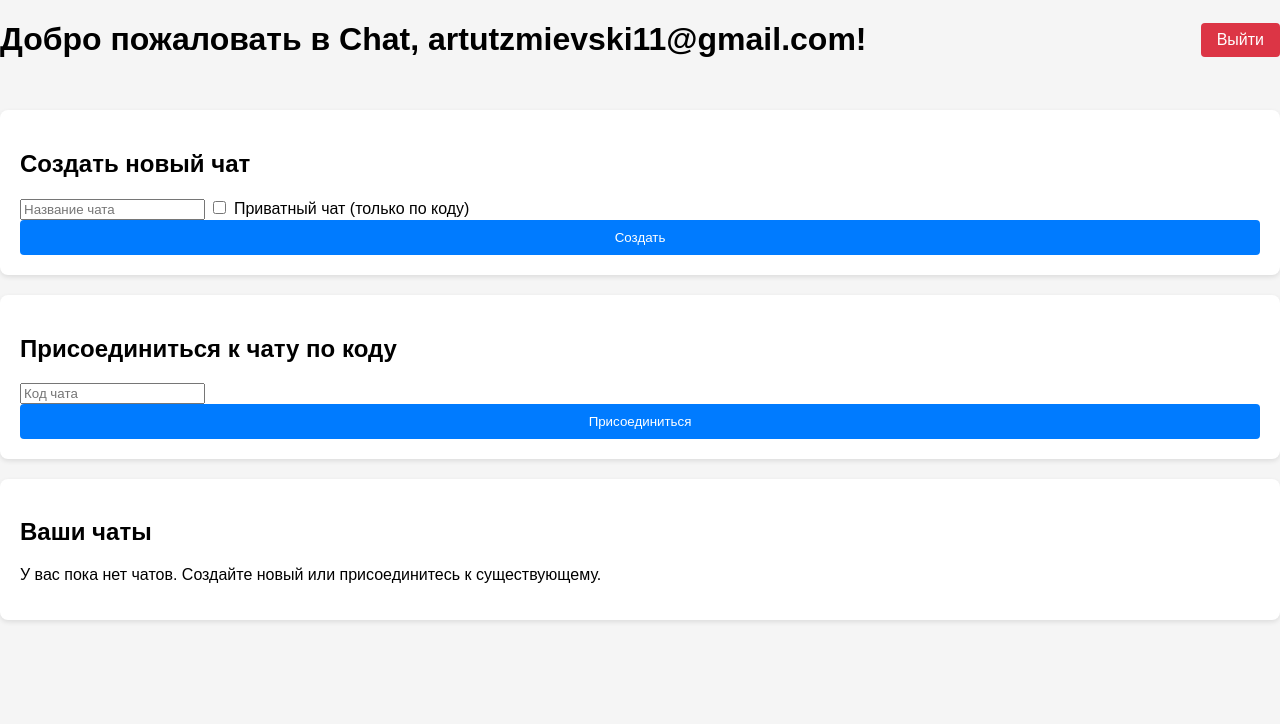
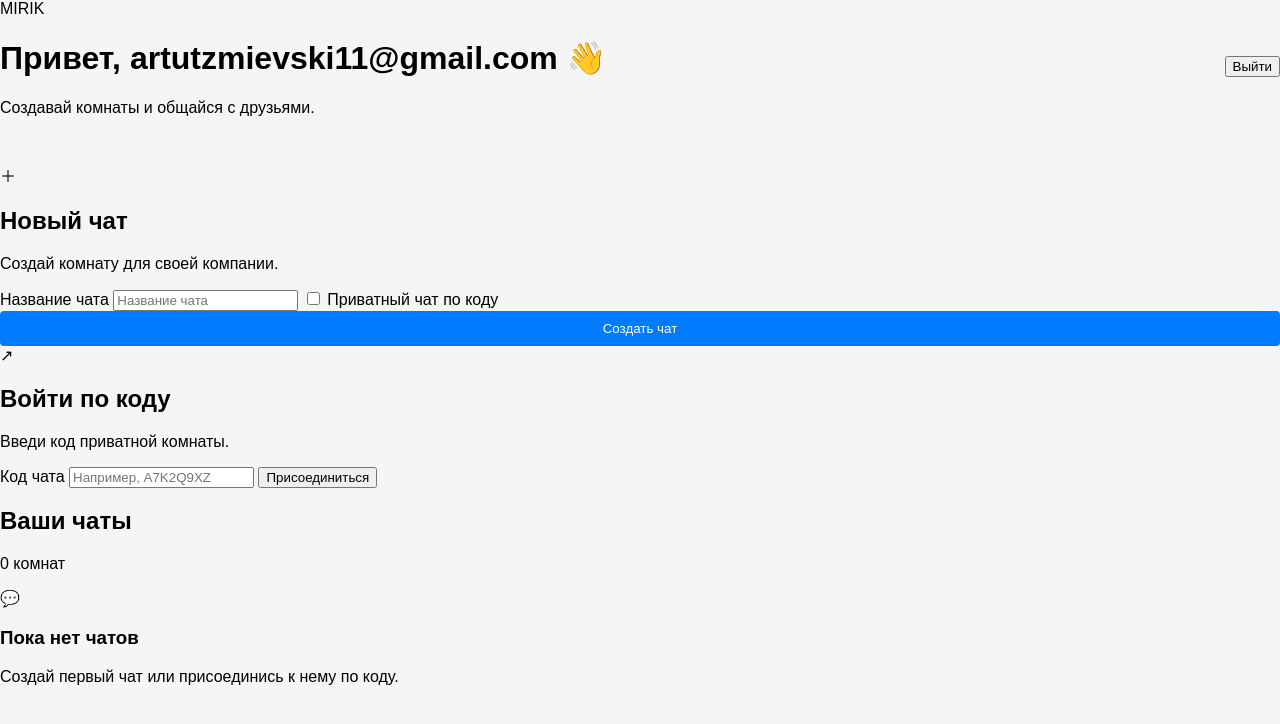
Before and after one commit to dlaksnetrogat-ux/mirik, a Flask app: page /dashboard in a window 1280 px wide. Shown: the top 724 px of the page. Run offline with Flask 3, Linux system fonts and the light colour scheme; a user stored in the database is signed in; data that the repository does not hold is empty.

Commit message:
Redesign dashboard and secure forms

```diff
--- a/templates/dashboard.html
+++ b/templates/dashboard.html
@@ -1,51 +1,78 @@
 {% extends "base.html" %}
+{% block title %}Чаты — Mirik{% endblock %}
 
 {% block content %}
-<div class="dashboard-container">
+<main class="dashboard-container">
     <header class="dashboard-header">
-        <h1>Добро пожаловать в Chat, {{ current_user.email }}!</h1>
-        <a href="{{ url_for('logout') }}" class="btn-logout">Выйти</a>
+        <div>
+            <div class="brand brand-left">MIRIK</div>
+            <h1>Привет, {{ current_user.email }} 👋</h1>
+            <p class="muted">Создавай комнаты и общайся с друзьями.</p>
+        </div>
+        <form method="POST" action="{{ url_for('logout') }}">
+            <input type="hidden" name="csrf_token" value="{{ csrf_token() }}">
+            <button type="submit" class="btn-danger">Выйти</button>
+        </form>
     </header>
 
-    <div class="dashboard-content">
-        <div class="chat-creation">
-            <h2>Создать новый чат</h2>
+    <section class="dashboard-grid">
+        <article class="card">
+            <div class="card-icon">＋</div>
+            <h2>Новый чат</h2>
+            <p class="muted">Создай комнату для своей компании.</p>
             <form method="POST" action="{{ url_for('create_chat') }}">
-                <input type="text" name="chat_name" placeholder="Название чата" required>
-                <label>
-                    <input type="checkbox" name="is_private"> Приватный чат (только по коду)
+                <input type="hidden" name="csrf_token" value="{{ csrf_token() }}">
+                <label class="sr-only" for="chat_name">Название чата</label>
+                <input type="text" id="chat_name" name="chat_name" placeholder="Название чата" maxlength="100" required>
+                <label class="check-row">
+                    <input type="checkbox" name="is_private">
+                    <span>Приватный чат по коду</span>
                 </label>
-                <button type="submit" class="btn-primary">Создать</button>
+                <button type="submit" class="btn-primary">Создать чат</button>
             </form>
-        </div>
+        </article>
 
-        <div class="chat-join">
-            <h2>Присоединиться к чату по коду</h2>
+        <article class="card">
+            <div class="card-icon">↗</div>
+            <h2>Войти по коду</h2>
+            <p class="muted">Введи код приватной комнаты.</p>
             <form method="POST" action="{{ url_for('join_chat') }}">
-                <input type="text" name="code" placeholder="Код чата" required>
-                <button type="submit" class="btn-primary">Присоединиться</button>
+                <input type="hidden" name="csrf_token" value="{{ csrf_token() }}">
+                <label class="sr-only" for="code">Код чата</label>
+                <input type="text" id="code" name="code" placeholder="Например, A7K2Q9XZ" maxlength="10" autocomplete="off" required>
+                <button type="submit" class="btn-secondary">Присоединиться</button>
             </form>
-        </div>
+        </article>
+    </section>
 
-        <div class="chat-list">
+    <section class="card chat-list">
+        <div class="section-heading">
+            <div>
                 <h2>Ваши чаты</h2>
-            {% if chat_rooms %}
-                <ul>
-                    {% for room in chat_rooms %}
-                        <li>
-                            <img src="{{ url_for('static', filename='avatars/' + room.created_by_user.avatar) }}"
-                                 alt="Аватар" class="avatar-small">
-                            <a href="{{ url_for('chat', chat_id=room.id) }}">{{ room.name }}</a>
-                            {% if room.is_private %}
-                                <span class="chat-code">Код: {{ room.code }}</span>
-                            {% endif %}
-                        </li>
-                    {% endfor %}
-                </ul>
-            {% else %}
-                <p>У вас пока нет чатов. Создайте новый или присоединитесь к существующему.</p>
-            {% endif %}
+                <p class="muted">{{ chat_rooms|length }} комнат</p>
             </div>
         </div>
+        {% if chat_rooms %}
+            <div class="rooms">
+                {% for room in chat_rooms %}
+                    <a class="room" href="{{ url_for('chat', chat_id=room.id) }}">
+                        <div class="room-avatar">{{ room.name[:1]|upper }}</div>
+                        <div class="room-info">
+                            <strong>{{ room.name }}</strong>
+                            <span>{% if room.is_private %}Приватная комната{% else %}Открытая комната{% endif %}</span>
                         </div>
+                        {% if room.is_private %}<code>{{ room.code }}</code>{% endif %}
+                        <span class="room-arrow">›</span>
+                    </a>
+                {% endfor %}
+            </div>
+        {% else %}
+            <div class="empty-state">
+                <div class="empty-icon">💬</div>
+                <h3>Пока нет чатов</h3>
+                <p class="muted">Создай первый чат или присоединись к нему по коду.</p>
+            </div>
+        {% endif %}
+    </section>
+</main>
 {% endblock %}
```
Lines whose indentation alone changed are shown as unchanged.
